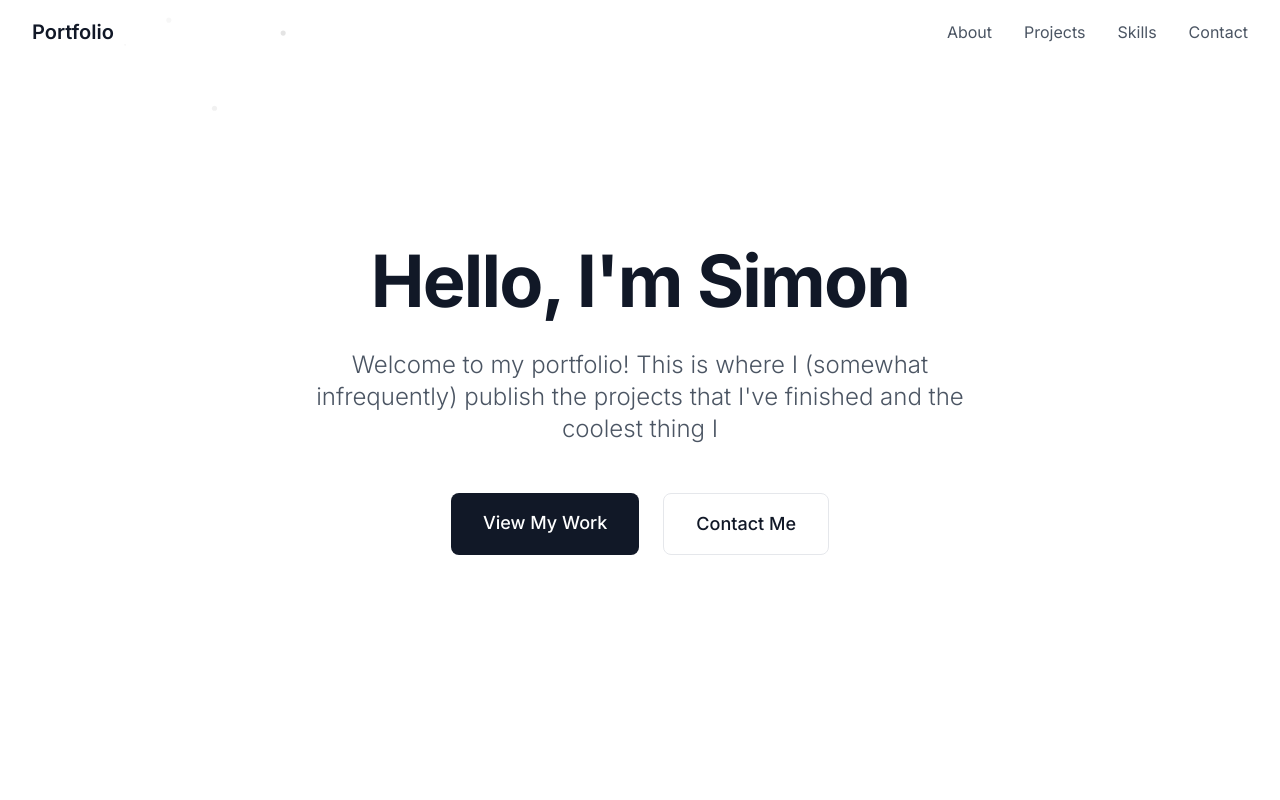
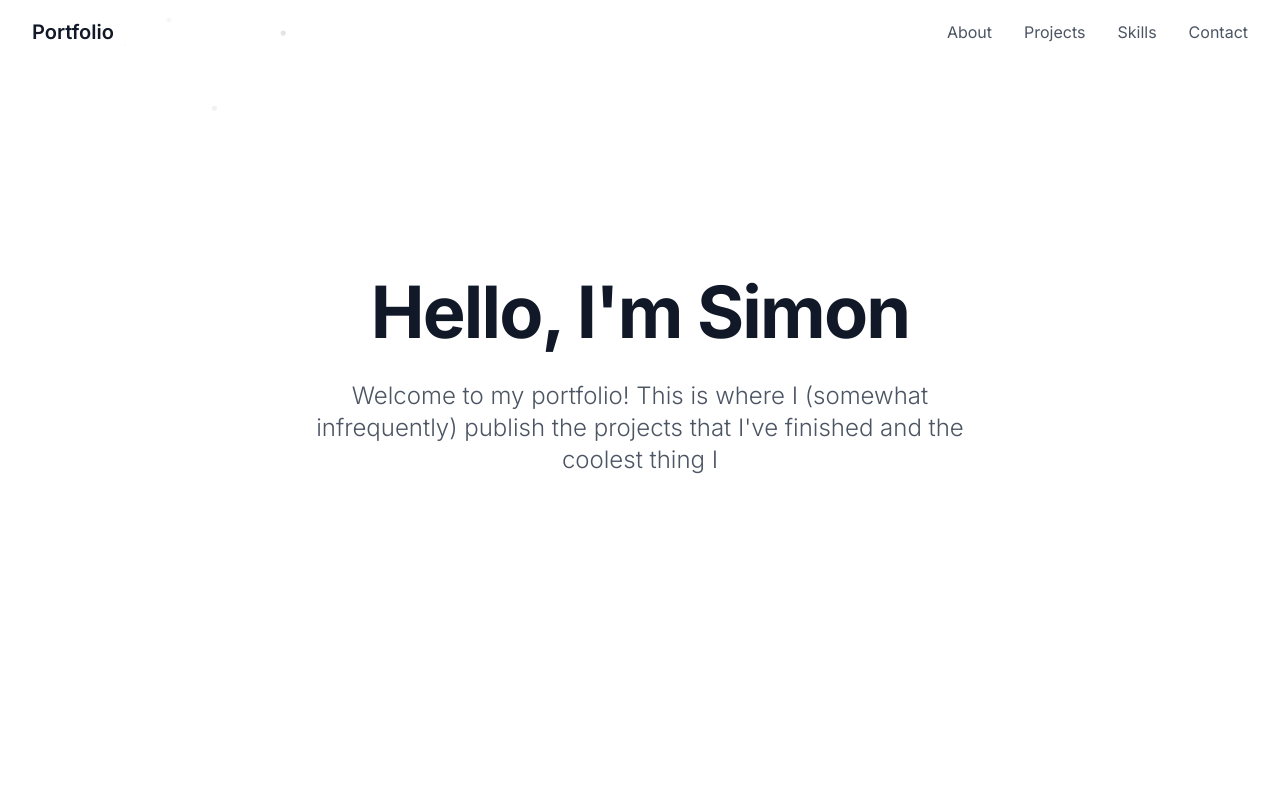
Before and after one commit to SimonNRisk/portfolio, a Next.js app: page / in a window 1280 px wide. Shown: the top 800 px of the page. Built offline with nearby package versions, Linux system fonts and the light colour scheme.

Commit message:
rev: remove contact and project buttons

```diff
--- a/src/app/page.tsx
+++ b/src/app/page.tsx
@@ -108,20 +108,6 @@ export default function Home() {
                 className="delay-1000"
               />
             </p>
-            <div className="flex justify-center space-x-6">
-              <a
-                href="#projects"
-                className="inline-block px-8 py-4 bg-gray-900 text-white rounded-lg hover:bg-gray-800 transition-all duration-300 text-lg font-medium"
-              >
-                View My Work
-              </a>
-              <a
-                href="#contact"
-                className="inline-block px-8 py-4 bg-white text-gray-900 rounded-lg hover:bg-gray-50 transition-all duration-300 text-lg font-medium border border-gray-200 hover:border-gray-300"
-              >
-                Contact Me
-              </a>
-            </div>
           </div>
         </section>
 
```
